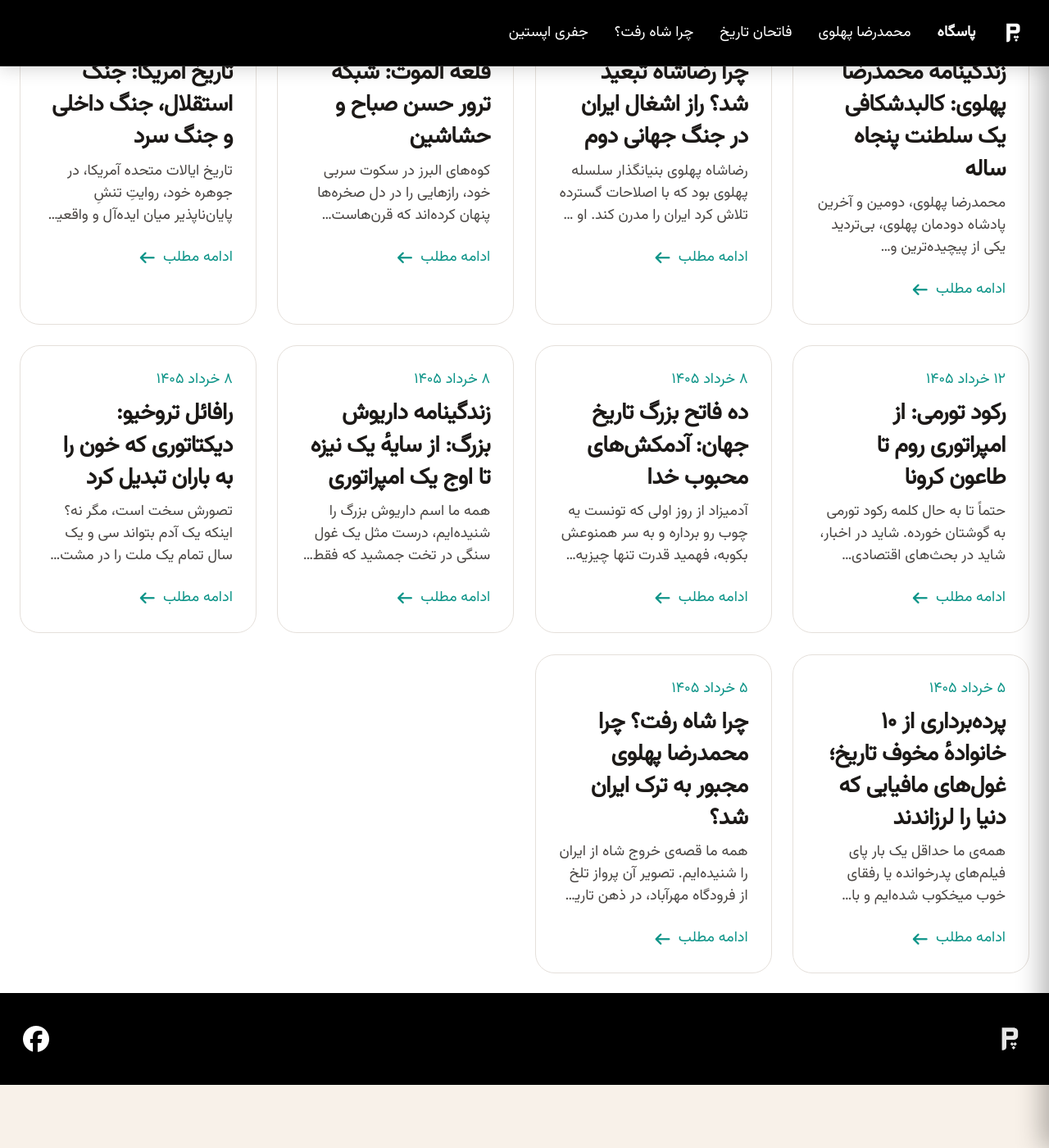
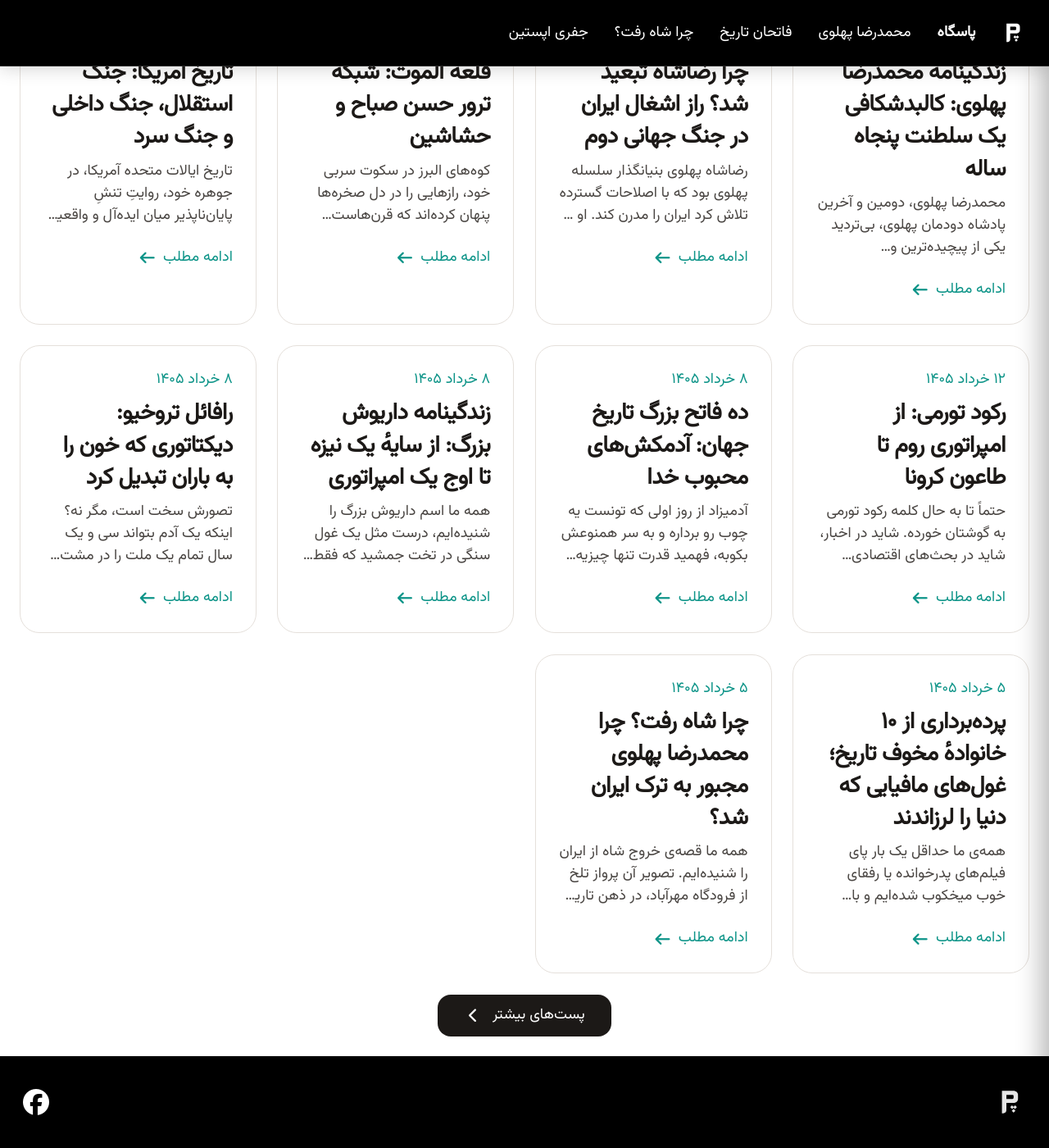
Before and after one commit to darkblog/darkblog.github.io, a Jekyll site: the page built from index.html, in a window 1280 px wide and 1400 px high, scrolled down 106 px. Shown: the whole window at 82% size. Built offline with Jekyll 4.4.1, drawn with Linux system fonts in a browser that asks for light colours; nearby versions of some CDN libraries.

Commit message:
Update default.html

```diff
--- a/_layouts/default.html
+++ b/_layouts/default.html
@@ -457,7 +457,9 @@
     }
 
     .load-more-wrapper {
-      display: none;
+      text-align: center;
+      margin-top: var(--gap);
+      font-size: inherit;
     }
 
     .btn-primary {
@@ -776,6 +778,12 @@
         </ul>
 
         {% if site.posts.size > posts_per_page %}
+        <footer class="load-more-wrapper">
+          <a href="https://www.pasgah.org/blog" class="btn-primary">
+            پست‌های بیشتر
+            <i class="fa-solid fa-chevron-left" aria-hidden="true"></i>
+          </a>
+        </footer>
         {% endif %}
       </section>
       {% endif %}
```
